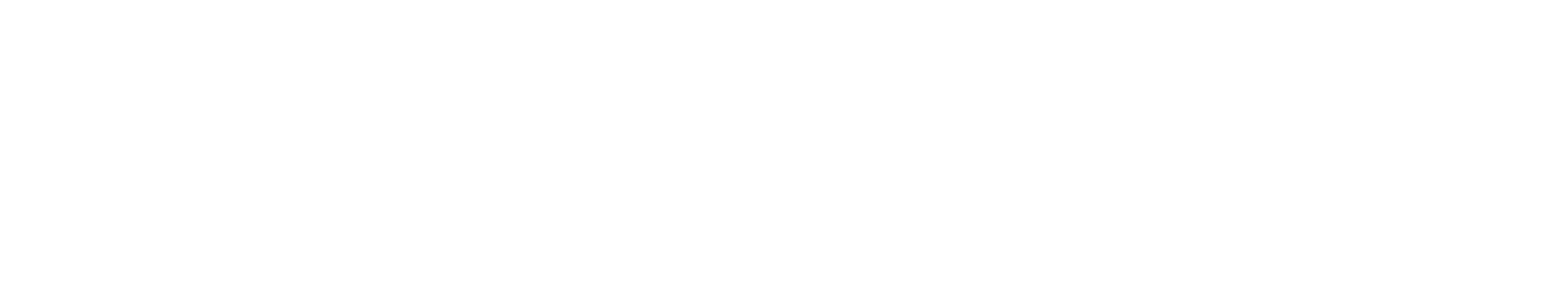
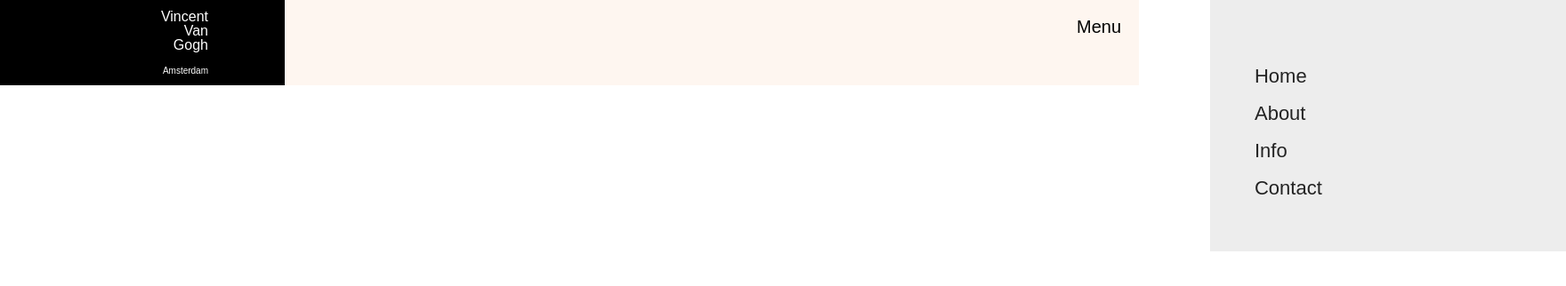
Before and after one commit to iamr0man/art-of-inspiration, a Vue app: page /art in a window 1280 px wide. Shown: the top 322 px of the page at 89% size, 1760 px wide, since content can reach past the window. Built offline with nearby package versions, Linux system fonts and the light colour scheme; a web font is replaced by a local one.

Commit message:
added second section and header

```diff
--- a/src/App.vue
+++ b/src/App.vue
@@ -1,10 +1,18 @@
 <template>
   <div id="app">
-    <div id="nav">
-    </div>
+    <Header />
     <router-view />
   </div>
 </template>
 
+<script>
+import Header from './components/Header.vue'
+export default {
+  components: {
+    Header
+  }
+}
+</script>
+
 <style lang="scss">
 </style>
--- /dev/null
+++ b/src/components/Header.vue
@@ -0,0 +1,136 @@
+<template>
+    <div class="header">
+      <div class="header__logo">
+        <div class="header__container">
+          <h5 class="logo__text"><span>Vincent</span> <span>Van</span> <span>Gogh</span></h5>
+          <p class="logo__title">Amsterdam</p>
+        </div>
+      </div>
+      <nav role="navigation" class="header__navigation">
+        <div id="menuToggle">
+          <input type="checkbox" />
+          Menu
+          <ul id="menu">
+            <a href="#"><li>Home</li></a>
+            <a href="#"><li>About</li></a>
+            <a href="#"><li>Info</li></a>
+            <a href="#"><li>Contact</li></a>
+          </ul>
+        </div>
+      </nav>
+    </div>
+</template>
+
+<script>
+export default {
+
+}
+</script>
+
+<style>
+
+.header {
+  height: 12vh;
+  display: flex;
+  background-color: #fef6f0;
+}
+
+.header__logo {
+  width: 25%;
+  background-color: #000;
+}
+
+.header__container {
+  width: 70%;
+  height: 100%;
+  padding: 0 10px 0 10px;
+  display: flex;
+  flex-direction: column;
+  justify-content: space-evenly;
+  color: #fff;
+  text-align: end;
+}
+
+.logo__text {
+  display: flex;
+  flex-direction: column;
+}
+
+.logo__title {
+  margin-top: 5px;
+  font-size: 10px;
+}
+
+#menuToggle
+{
+  display: block;
+  position: absolute;
+  top: 20px;
+  right: 20px;
+  font-size: 20px;
+
+  z-index: 1;
+
+  user-select: none;
+}
+
+#menuToggle a
+{
+  text-decoration: none;
+  color: #232323;
+
+  transition: color 0.3s ease;
+}
+
+#menuToggle a:hover
+{
+  color: tomato;
+}
+
+
+#menuToggle input
+{
+  display: block;
+  width: 40px;
+  height: 32px;
+  position: absolute;
+  top: -7px;
+  left: -5px;
+
+  cursor: pointer;
+
+  opacity: 0;
+  z-index: 2;
+
+  -webkit-touch-callout: none;
+}
+
+#menu
+{
+  position: absolute;
+  width: 300px;
+  margin: -100px 0 0 -50px;
+  padding: 50px;
+  padding-top: 125px;
+
+  background: #ededed;
+  list-style-type: none;
+  -webkit-font-smoothing: antialiased;
+
+  transform-origin: 0% 0%;
+  transform: translate(50%, 0);
+
+  transition: transform 0.5s cubic-bezier(0.77,0.2,0.05,1.0);
+}
+
+#menu li
+{
+  padding: 10px 0;
+  font-size: 22px;
+}
+
+#menuToggle input:checked ~ ul
+{
+  transform: translate(-20%, 0);;
+}
+</style>
--- a/src/components/Meet.vue
+++ b/src/components/Meet.vue
@@ -4,6 +4,45 @@
       <h2 class="meet__header">Meet Vincent</h2>
       <div class="meet__between"></div>
       <h2 class="meet__number">02</h2>
+    </div>
+    <div class="meet__item">
+      <img src="../assets/photos/gogh1.jpeg" alt="Vincent van Gogh" class="item__image">
+      <div class="meet__between"></div>
+      <div class="item__details">
+        <h3 class="item__header">
+          <span>Vincent Gogh's</span>
+          <span>Life and Works</span>
+        </h3>
+        <p class="item__additional">
+          History
+        </p>
+      </div>
+    </div>
+    <div class="meet__item">
+      <img src="../assets/photos/gogh2.jpeg" alt="Vincent van Gogh" class="item__image">
+      <div class="meet__between"></div>
+      <div class="item__details">
+        <h3 class="item__header">
+          <span>Storiest about</span>
+          <span>Van Gogh</span>
+        </h3>
+        <p class="item__additional">
+          Discover more
+        </p>
+      </div>
+    </div>
+    <div class="meet__item">
+      <img src="../assets/photos/gogh3.jpeg" alt="Vincent van Gogh" class="item__image">
+      <div class="meet__between"></div>
+      <div class="item__details">
+        <h3 class="item__header">
+          <span>Explore the</span>
+          <span>collection</span>
+        </h3>
+        <p class="item__additional">
+          Paintings and drawings
+        </p>
+      </div>
     </div>
   </div>
 </template>
@@ -17,10 +56,15 @@
 <style lang="scss">
   .meet {
     width: 100vw;
+    padding: 50px 0;
     background-color: #1e1e1e;
     display: flex;
     flex-direction: column;
     color: #fff;
+
+    .meet__between {
+      display: none;
+    }
 
     &__article {
       width: 80%;
@@ -33,10 +77,6 @@
         font-size: 55px;
       }
 
-      .meet__between {
-        display: none;
-      }
-
       .meet__number {
         color: #1e1e1e;
         text-shadow: -1px 0 #fff, 0 1px #fff, 1px 0 #fff, 0 -1px #fff;
@@ -44,5 +84,21 @@
         font-size: 60px;
       }
     }
+
+    &__item {
+      .item__image {
+        width: 100%;
+      }
+
+      .item__details {
+        padding: 20px;
+      }
+
+      .item__additional {
+        color: #a5a5a5;
+        margin-top: 10px;
+        font-size: 12px;
+      }
+    }
   }
 </style>
```
